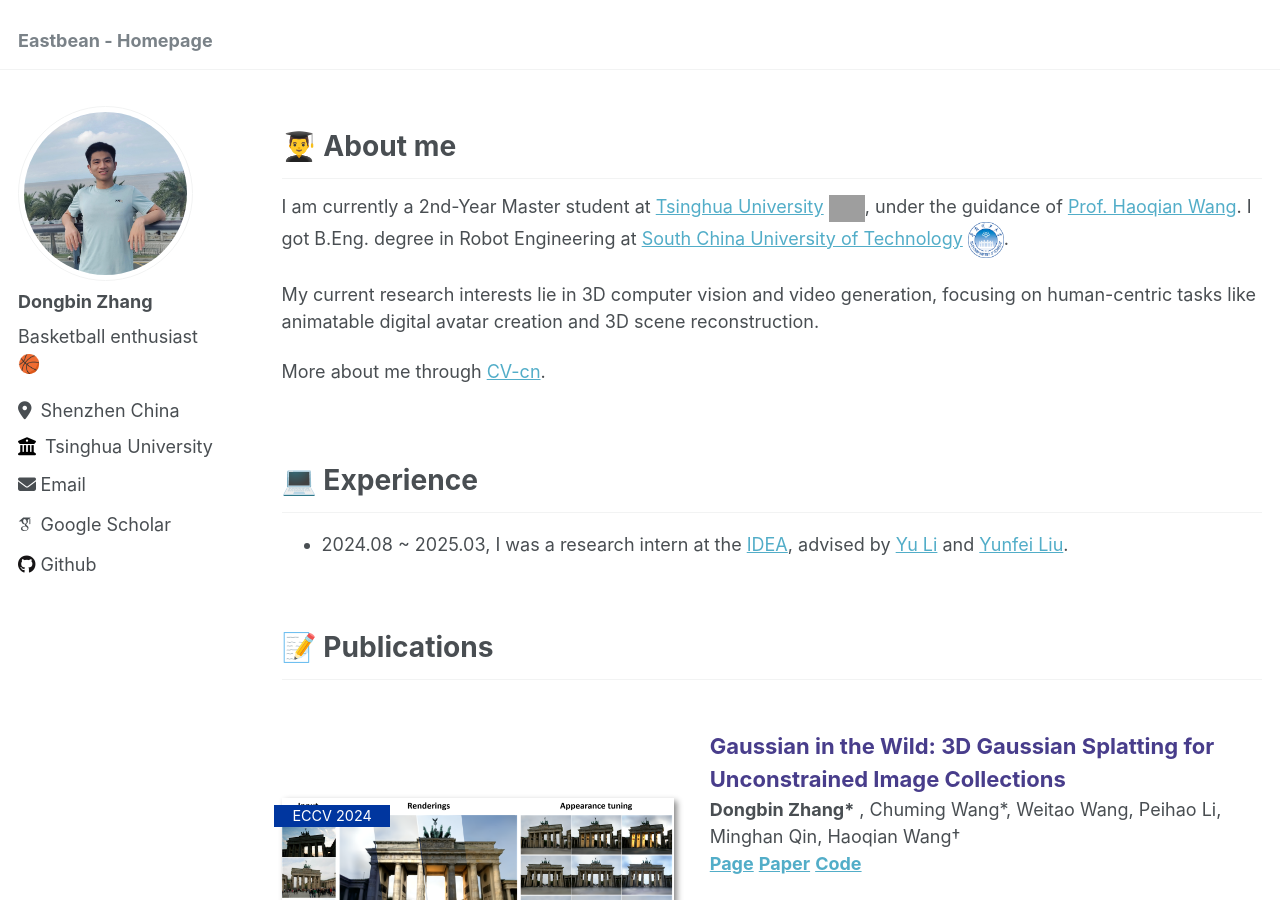
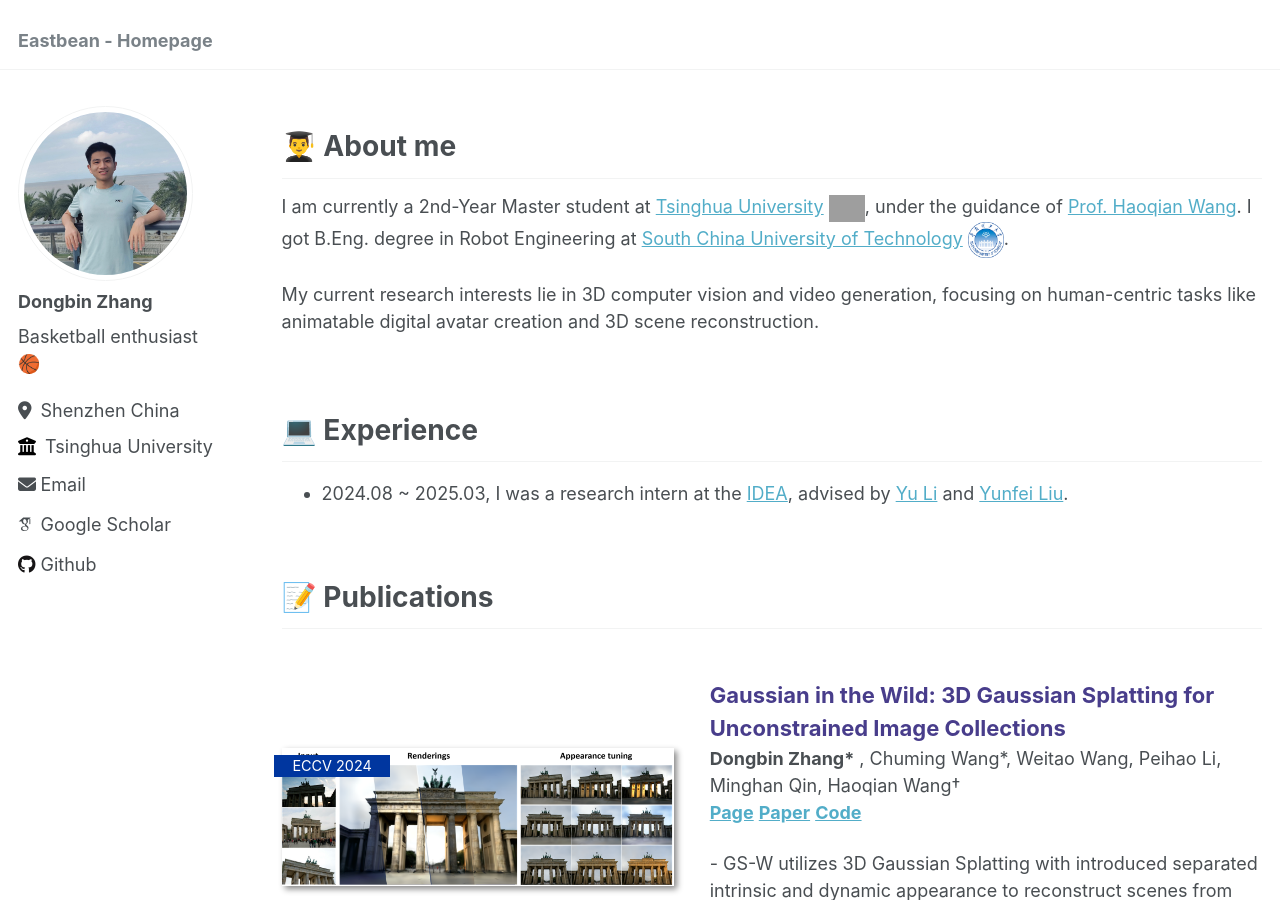
Before and after one commit to EastbeanZhang/EastbeanZhang.github.io, a Jekyll site: the page built from _pages/about.md, in a window 1280 px wide and 900 px high. Built offline with Jekyll 4.4.1, drawn with Linux system fonts in a browser that asks for light colours; some web fonts are replaced; grey boxes are pictures that could not be loaded.

Commit message:
Update about.md

```diff
--- a/_pages/about.md
+++ b/_pages/about.md
@@ -21,8 +21,6 @@
 I am currently a 2nd-Year Master student at [Tsinghua University](https://www.tsinghua.edu.cn/en/) <img src='./images/thu.png' style='width: 2em;'>, under the guidance of [Prof. Haoqian Wang](https://www.sigs.tsinghua.edu.cn/whq/). I got B.Eng. degree in Robot Engineering at [South China University of Technology](https://www.scut.edu.cn/) <img src='./images/scut.jpg' style='width: 2em;'>.
 
 My current research interests lie in 3D computer vision and video generation, focusing on human-centric tasks like animatable digital avatar creation and 3D scene reconstruction.
-
-More about me through [CV-cn](_pages/files/Eastbean_CV.pdf).
 
 <br>
 
```
